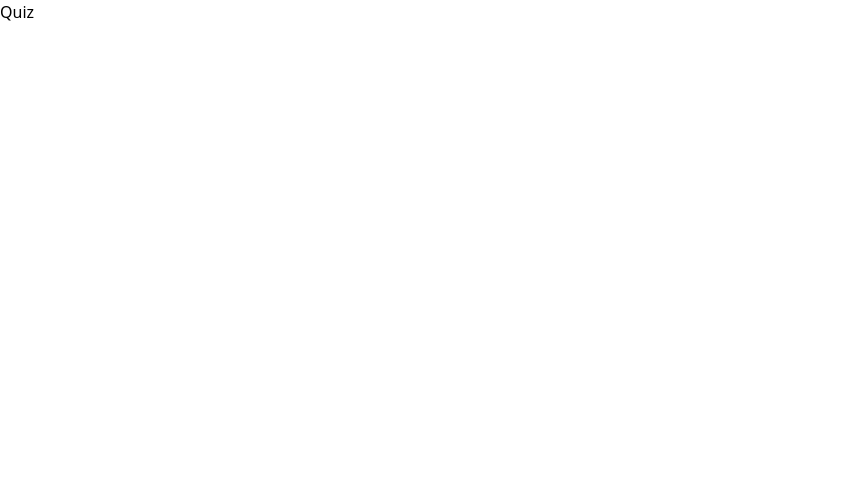
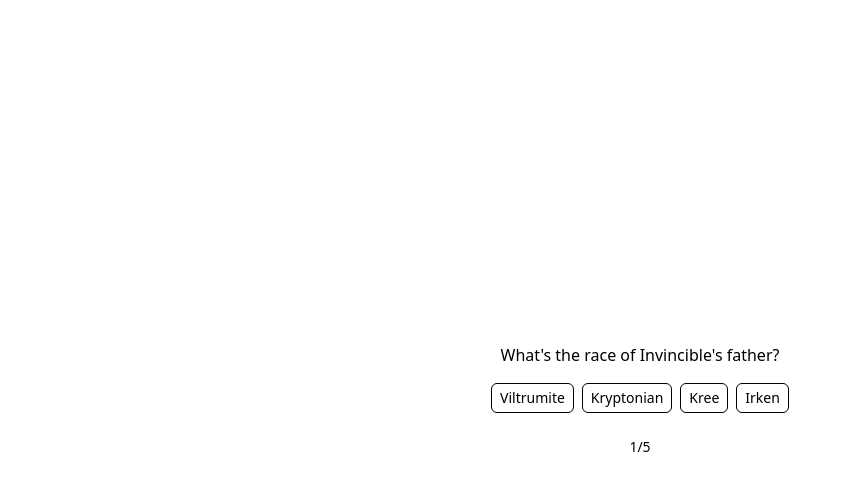
Before and after one commit to SEJ1991/quiz-client, a React (Vite) app: page /1 in a window 1280 px wide. Shown: the top 490 px of the page, without its empty margins (0-851 px from the left). Built offline with nearby package versions, Linux system fonts and the light colour scheme.

Commit message:
feat: [QZC-PUB] publish quiz page

```diff
--- a/src/pages/Quiz.tsx
+++ b/src/pages/Quiz.tsx
@@ -1,6 +1,23 @@
+import ContentsWrapper from '../components/ContentsWrapper';
+import Button from '../components/Button';
+import Typography from '../components/Typography';
+
 /**
  * 퀴즈 페이지
  */
 export default function QuizPage() {
-  return <div>Quiz</div>;
+  const answers = ['Viltrumite', 'Kryptonian', 'Kree', 'Irken'];
+  return (
+    <ContentsWrapper className='max-w-screen-sm m-auto gap-6'>
+      <ContentsWrapper className='h-auto gap-4'>
+        <div className=''>What&#039;s the race of Invincible&#039;s father?</div>
+        <div className='flex gap-2'>
+          {answers.map(answer => (
+            <Button key={answer}>{answer}</Button>
+          ))}
+        </div>
+      </ContentsWrapper>
+      <Typography>1/5</Typography>
+    </ContentsWrapper>
+  );
 }
--- a/src/routes/index.ts
+++ b/src/routes/index.ts
@@ -16,7 +16,7 @@
           Component: HomePage,
         },
         {
-          path: '/:id',
+          path: '/:idx',
           Component: QuizPage,
         },
         {
```
